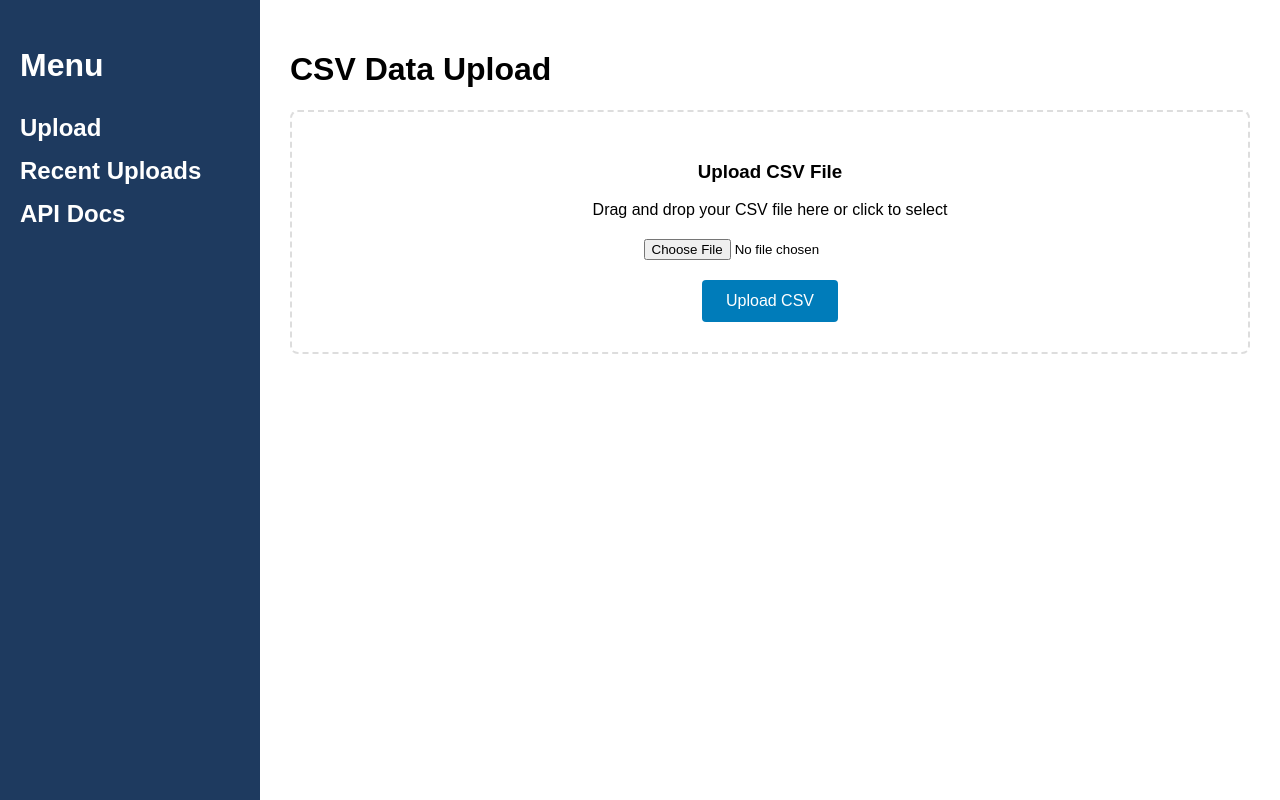
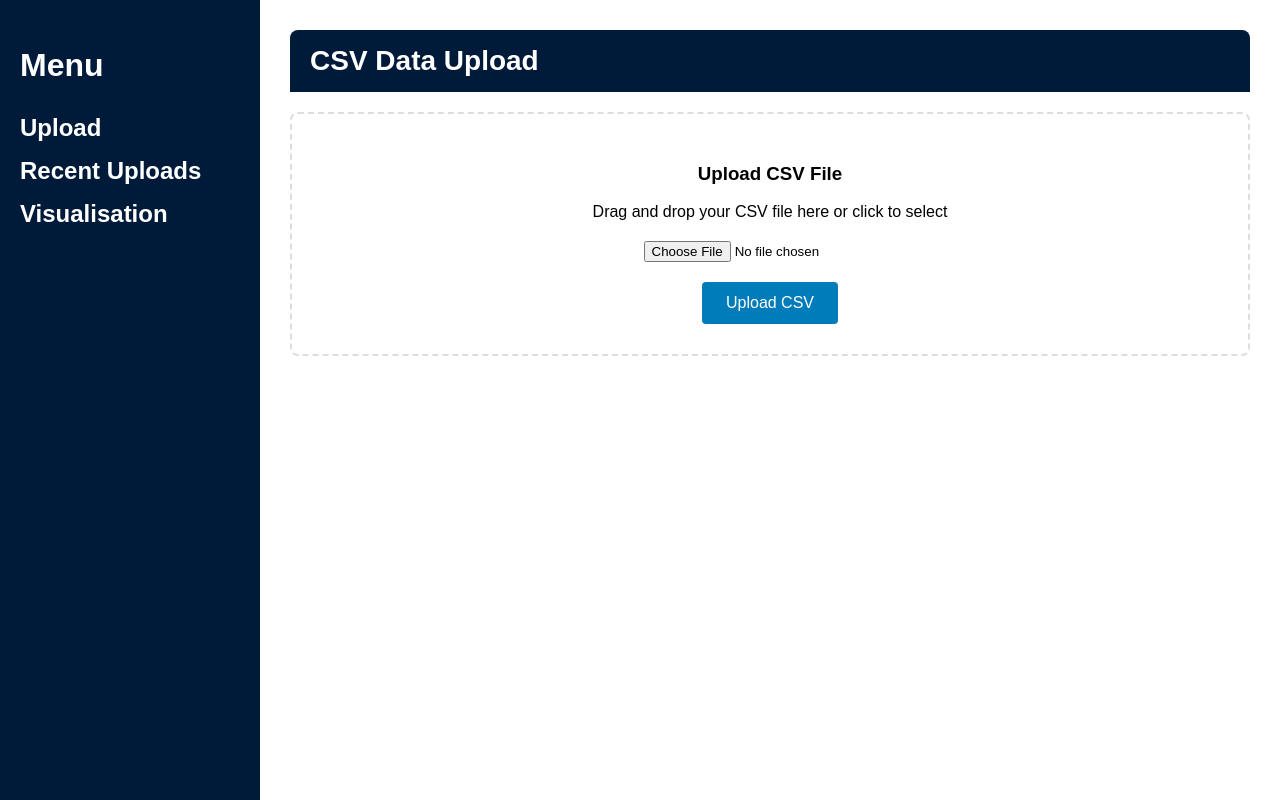
Before and after one commit to XinshenXiangChen/VaasaHackathon2025_SIP, a Django app: page / in a window 1280 px wide. Run offline with Django 5.2, Linux system fonts and the light colour scheme.

Commit message:
Improved frontend

```diff
--- a/vaasaHackathon/graphs/templates/index.html
+++ b/vaasaHackathon/graphs/templates/index.html
@@ -23,7 +23,7 @@
         /* Sidebar */
         .sidebar {
             width: 220px; /* fixed sidebar width */
-            background-color: #1e3a5f; /* dark sidebar */
+            background-color: #001b3a; /* dark sidebar */
             color: white;
             padding: 20px;
             box-shadow: 2px 0 5px rgba(0,0,0,0.1);
@@ -66,6 +66,20 @@
             box-shadow: none;
             overflow-y: auto;
         }
+        .title-bar {
+            background-color: #001b3a; /* same as sidebar */
+            color: white; /* text contrast */
+            padding: 15px 20px; /* vertical + horizontal padding */
+            border-radius: 8px 8px 0 0; /* optional rounded top corners */
+            margin-bottom: 20px; /* spacing below */
+        }
+
+        .title-bar h1 {
+            margin: 0; /* remove default h1 margin inside bar */
+            font-size: 28px; /* optional: adjust font size */
+        }
+
+
         .upload-form {
             border: 2px dashed #ddd;
             padding: 30px;
@@ -164,13 +178,15 @@
             <ul>
                 <li><a href="#">Upload</a></li>
                 <li><a href="#">Recent Uploads</a></li>
-                <li><a href="#">API Docs</a></li>
+                <li><a href="#">Visualisation</a></li>
             </ul>
         </aside>
         <!-- End of Sidebar -->
 
         <div class="container">
-            <h1>CSV Data Upload</h1>
+            <div class="title-bar">
+                <h1>CSV Data Upload</h1>
+            </div>
 
             <!-- Messages -->
             {% if messages %}
```
